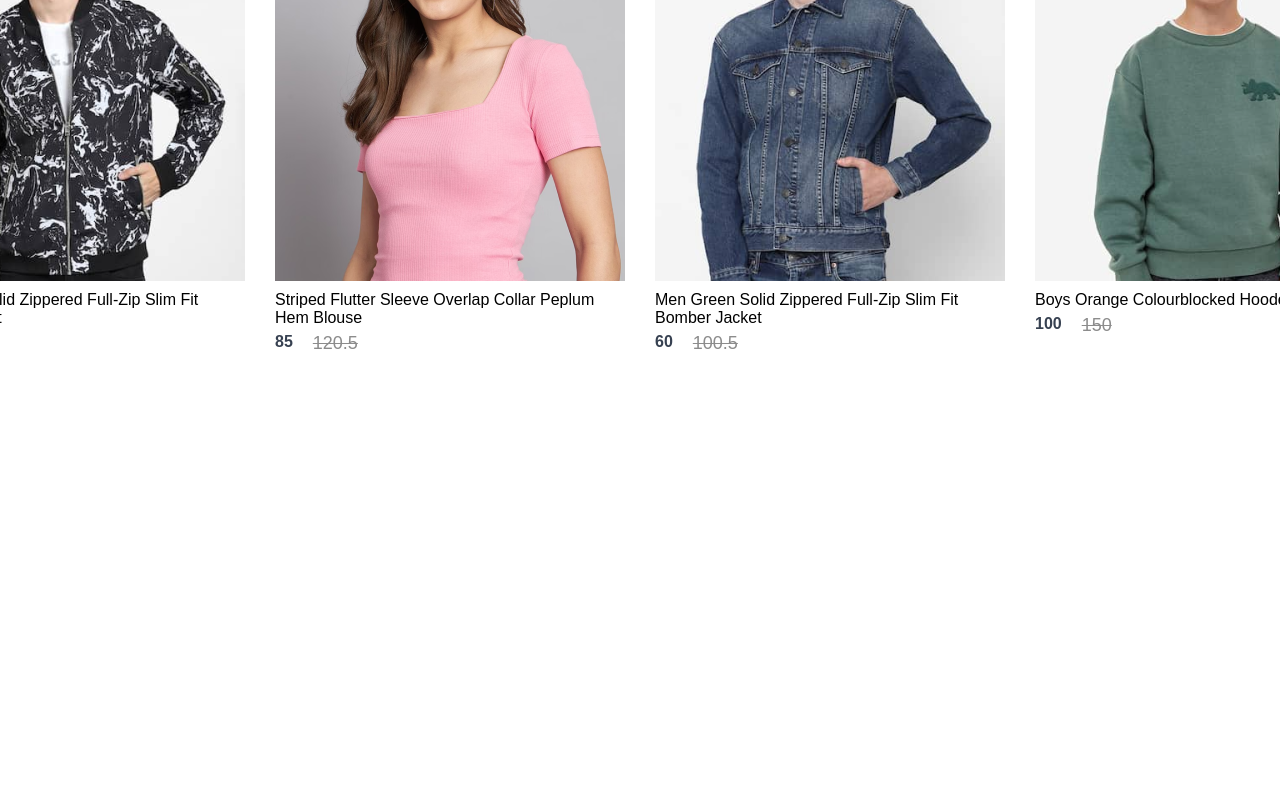
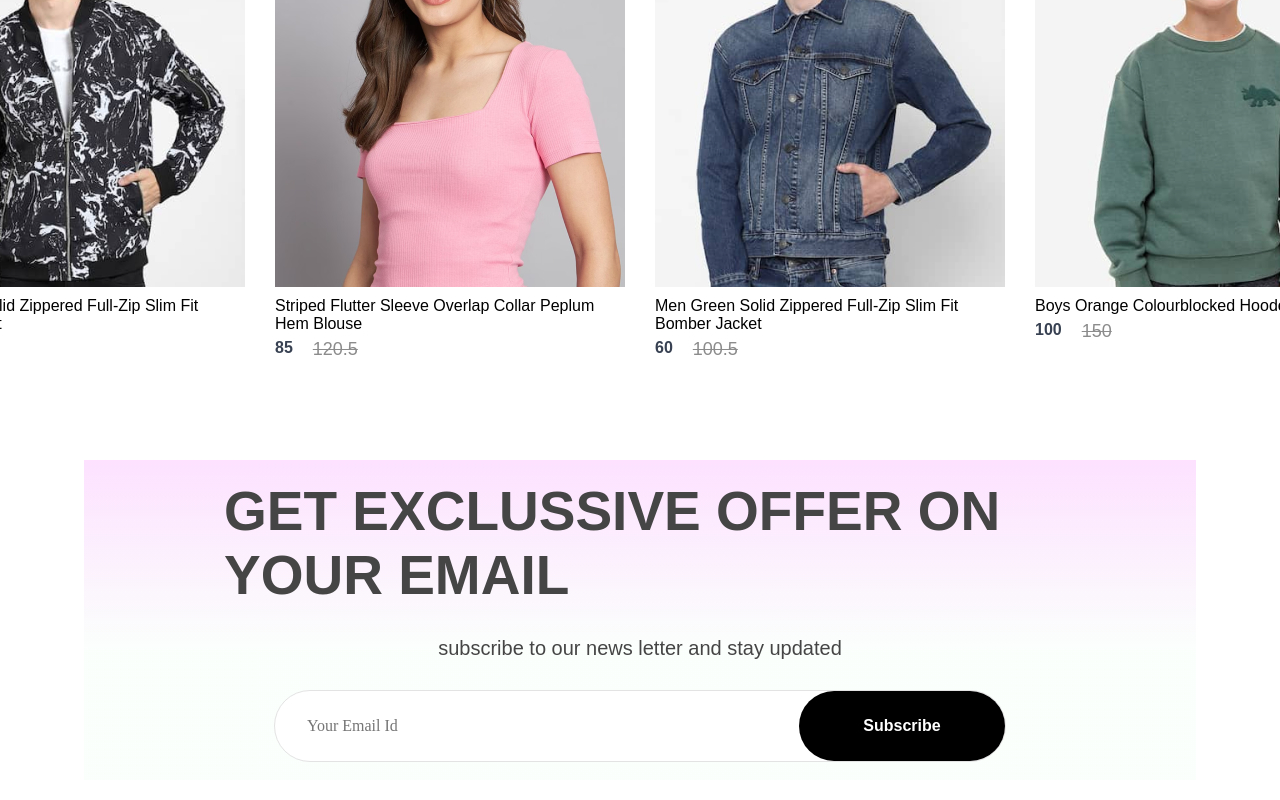
Before and after one commit to george827/E-commerce, a React (Create React App) app in the folder front-end/: page / in a window 1280 px wide. Shown: the part 3035-3835 px from the top of the page. Before the commit the page ends 3389 px from the top, so only its background shows below. Built offline with nearby package versions, Linux system fonts and the light colour scheme.

Commit message:
Added news-letter

```diff
--- a/front-end/src/components/NewCollection/NewCollection.css
+++ b/front-end/src/components/NewCollection/NewCollection.css
@@ -3,7 +3,7 @@
     flex-direction: column;
     align-items: center;
     gap: 10px;
-    height: 90vh;
+    margin-bottom: 100px;
 }
 
 .new-collections h1 {
--- a/front-end/src/components/NewsLetter/NewsLetter.css
+++ b/front-end/src/components/NewsLetter/NewsLetter.css
@@ -0,0 +1,56 @@
+.newsletter {
+    width: 65%;
+    height: 40vh;
+    display: flex;
+    flex-direction: column;
+    align-items: center;
+    justify-content: center;
+    margin: auto;
+    padding: 0px 140px;
+    margin-bottom: 150px;
+    background: linear-gradient(180deg, #fde1ff 0%, #e1ffea22 60%);
+    gap: 30px;
+}
+
+.newsletter h1 {
+    font-size: 55px;
+    color: #454545;
+    font-weight: 600;
+}
+
+.newsletter p {
+    font-size: 20px;
+    color: #454545;
+}
+.newsletter div {
+    display: flex;
+    align-items: center;
+    justify-content: space-between;
+    background: #fff;
+    width: 730px;
+    height: 70px;
+    border-radius: 80px;
+    border: 1px solid #e3e3e3;
+}
+
+.newsletter input {
+    width: 500px;
+    margin-left: 30px;
+    border: none;
+    outline: none;
+    color: #616161;
+    font-family: Poppins;
+    font-size: 16px;
+}
+
+.newsletter div button {
+    width: 210px;
+    height: 70px;
+    background: black;
+    color: #fff;
+    font-size: 16px;
+    font-weight: 600;
+    border: none;
+    border-radius: 80px;
+    cursor: pointer;
+}
--- a/front-end/src/components/NewsLetter/NewsLetter.jsx
+++ b/front-end/src/components/NewsLetter/NewsLetter.jsx
@@ -3,11 +3,11 @@
 
 const NewsLetter = () => {
   return (
-    <div className="news-letter">
+    <div className="newsletter">
       <h1>GET EXCLUSSIVE OFFER ON YOUR EMAIL</h1>
       <p>subscribe to our news letter and stay updated</p>
       <div>
-        <input type="email" placeholder="Your email id" />
+        <input type="email" placeholder="Your Email Id" />
         <button>Subscribe</button>
       </div>
     </div>
--- a/front-end/src/pages/Shop.jsx
+++ b/front-end/src/pages/Shop.jsx
@@ -3,6 +3,7 @@
 import { Popular } from '../components/Popular/Popular'
 import Offers from '../components/Offers/Offers'
 import NewCollection from '../components/NewCollection/NewCollection'
+import NewsLetter from '../components/NewsLetter/NewsLetter'
 
 export const Shop = () => {
   return (
@@ -11,6 +12,7 @@
       <Popular />
       <Offers />
       <NewCollection />
+      <NewsLetter />
       </div>
   )
 }
```
